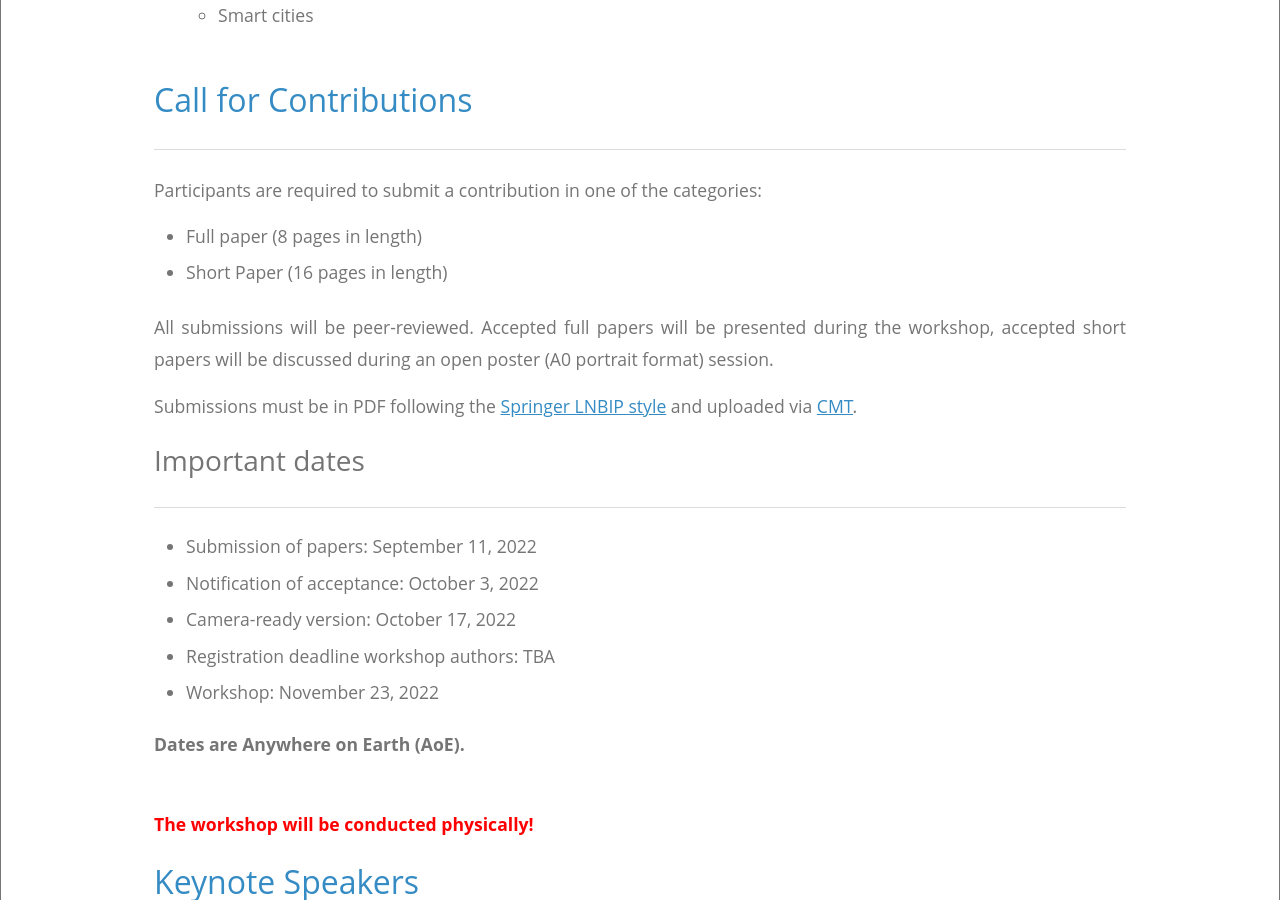
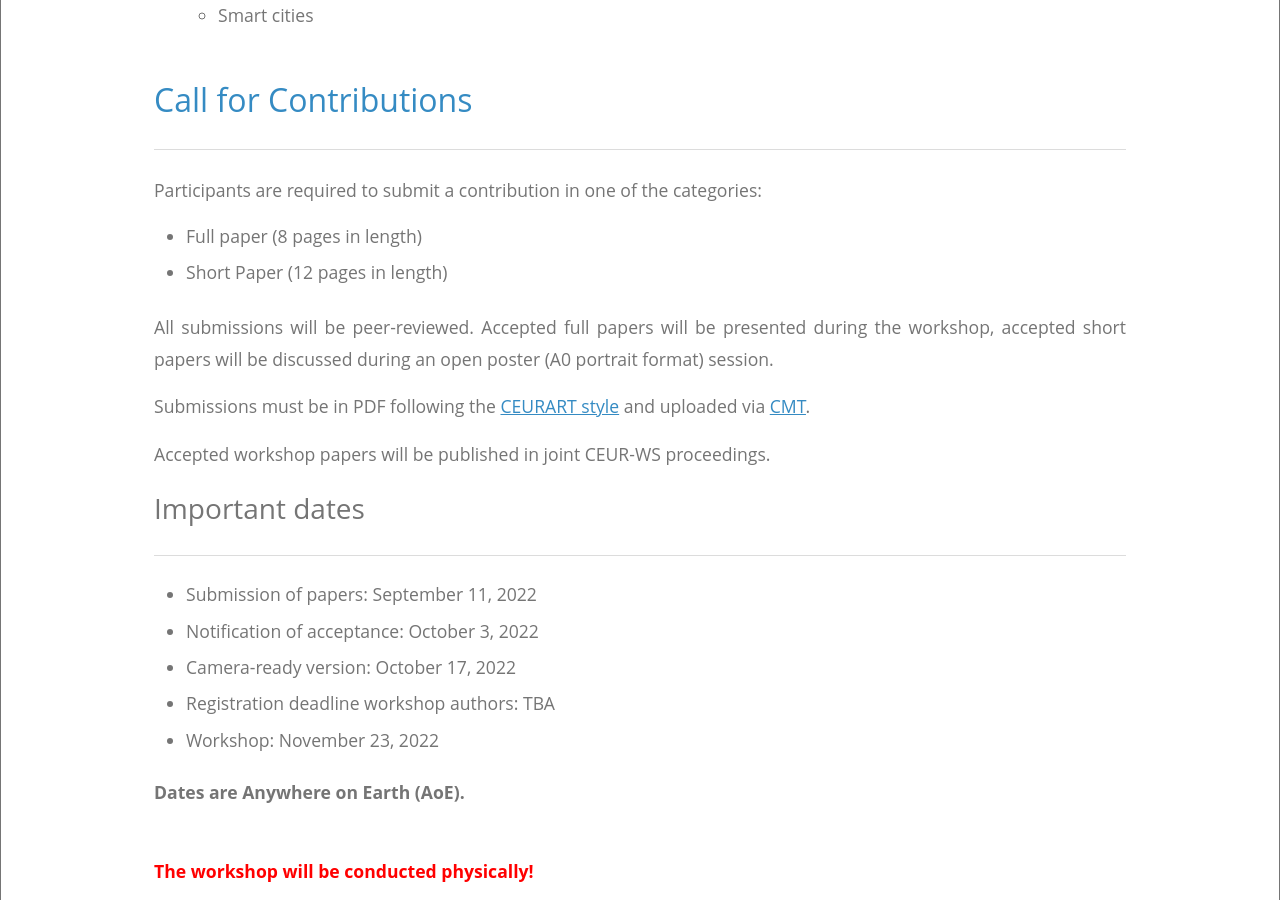
Before and after one commit to thedude81/dtworkshop, a Jekyll site: the page built from index.html, in a window 1280 px wide and 900 px high, scrolled down 1945 px. Built offline with Jekyll 4.4.1, drawn with Linux system fonts in a browser that asks for light colours.

Commit message:
Update index.html

```diff
--- a/index.html
+++ b/index.html
@@ -81,13 +81,15 @@ title: 1st International Workshop on Digital Twin Engineering
       <p>Participants are required to submit a contribution in one of the categories:
         <ul>
           <li>Full paper (8 pages in length)</li>
-          <li>Short Paper (16 pages in length)</li>
+          <li>Short Paper (12 pages in length)</li>
         </ul>
       <p>All submissions will be peer-reviewed. Accepted full papers will be presented during the workshop, accepted short papers will be discussed
       during an open poster (A0 portrait format) session.
 
-      <p>Submissions must be in PDF following the <a href="https://www.springer.com/gp/computer-science/lncs/conference-proceedings-guidelines">Springer LNBIP style</a>
+      <p>Submissions must be in PDF following the <a href="http://ceur-ws.org/Vol-XXX/CEURART.zip">CEURART style</a>
       and uploaded via <a href="https://cmt3.research.microsoft.com/DTE2022">CMT</a>.
+
+      <p>Accepted workshop papers will be published in joint CEUR-WS proceedings.
       <br>
 
       <h3 id="important-dates">Important dates</h3>
```
